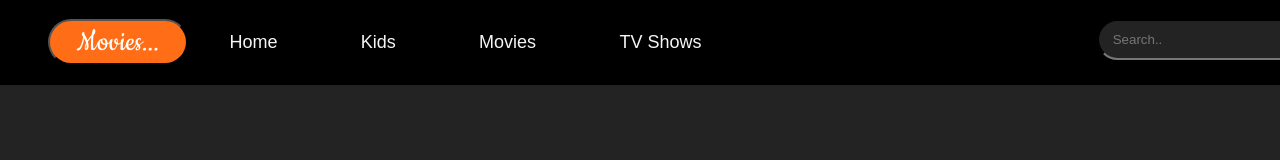
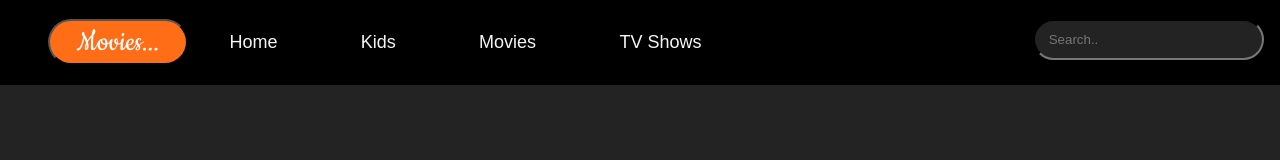
Before and after one commit to Adithya-M-Dileep/Movie-Review-Website, a plain HTML site: page index.html in a window 1280 px wide. Drawn offline with Linux system fonts and the light colour scheme; no server answers.

Commit message:
search button changes

```diff
--- a/style.css
+++ b/style.css
@@ -28,7 +28,9 @@ body{
     border-radius: 50px;
     padding: 0.5em 1em;
     border-color: var(--secondaryColor);
-
+}
+#form{
+    margin-right: 5%;
 }
 input:focus{
     border-color:var(--specialOraneg);
```
